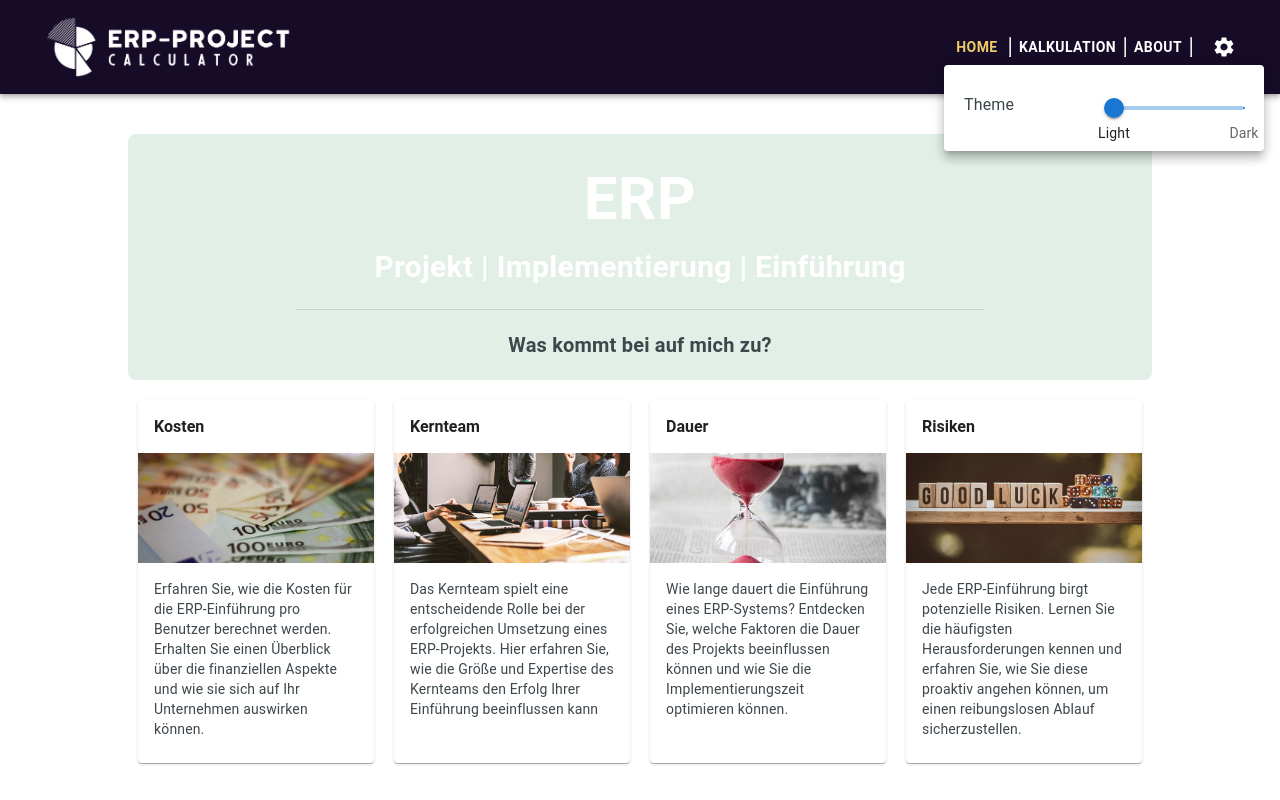
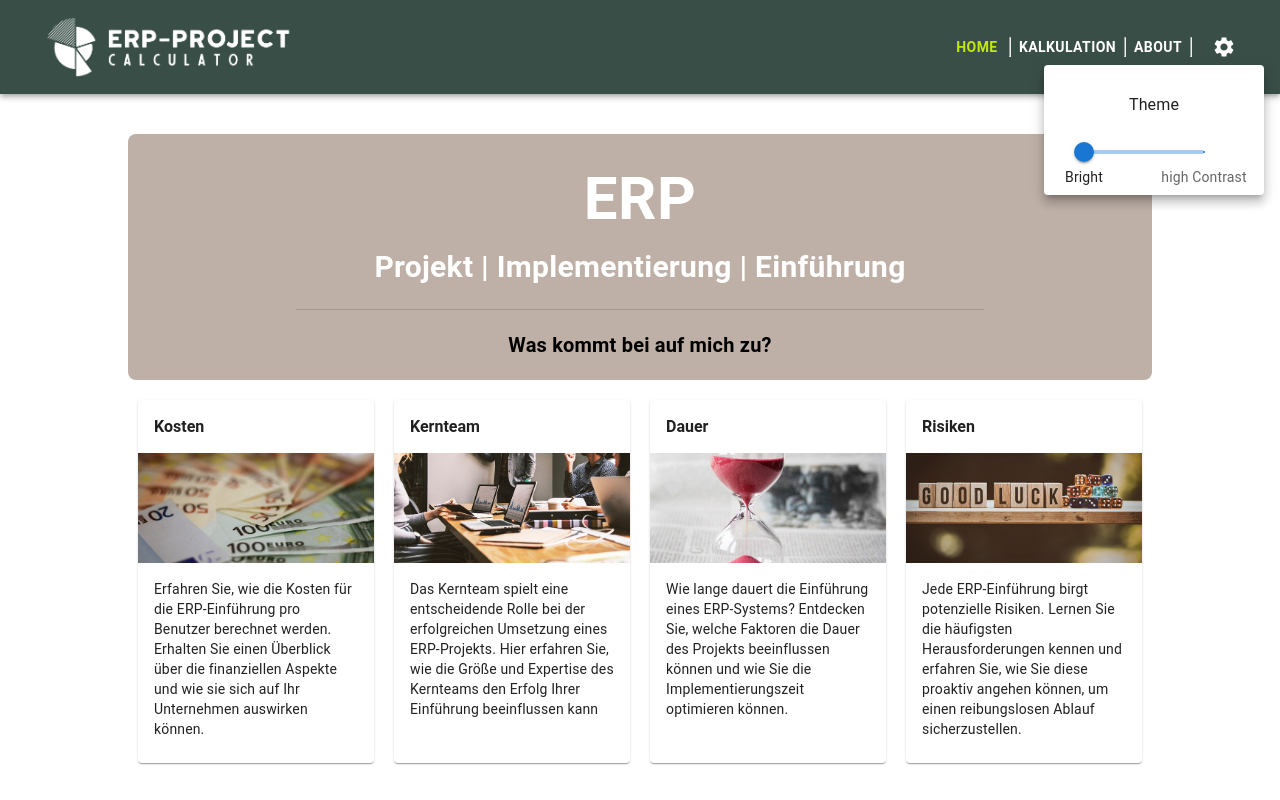
Before and after one commit to Baumarkttapete/erp, a React (Create React App) app: page / in a window 1280 px wide. Both pictures are taken after a click on the button 1224 px from the left and 46 px from the top of the page. Shown: the top 800 px of the page. Built offline with nearby package versions, Linux system fonts and the light colour scheme.

Commit message:
changes some styling

```diff
--- a/src/pages/Home.tsx
+++ b/src/pages/Home.tsx
@@ -98,6 +98,7 @@ const Home: React.FC<{}> = ({}) => {
       >
         <Button
           sx={{
+            fontWeight: "bold",
             width: "30%",
             backgroundColor: theme.primary,
             color: theme.font2,
@@ -116,6 +117,7 @@ const Home: React.FC<{}> = ({}) => {
         <Button
           sx={{
             width: "30%",
+            fontWeight: "bold",
             backgroundColor: theme.primary,
             color: theme.font2,
             margin: "0 auto",
--- a/src/theme/Colors.ts
+++ b/src/theme/Colors.ts
@@ -1,7 +1,6 @@
 export interface ColorTheme {
   primary: string;
   secondary: string;
-  background: string;
   accent: string;
   warning: string;
   success: string;
@@ -9,46 +8,22 @@ export interface ColorTheme {
   font2: string;
 }
 
-export const lightTheme: ColorTheme = {
-  primary: "#160c28",
-  secondary: "#efcb68",
-  accent: "#e1efe6",
-  background: "white",
-  warning: "#9f2042",
-  success: "#468189",
-  font: "#3c474b",
+export const bright: ColorTheme = {
+  primary: "#3a4e48",
+  secondary: "#c2e812",
+  accent: "#beb0a7",
+  warning: "#D64045",
+  success: "#698F3F",
+  font: "#313638∂",
   font2: "white",
 };
 
-export const lightThemeB: ColorTheme = {
-  primary: "#104F55",
-  secondary: "#58A4B0",
-  accent: "#E8CCBF",
-  background: "white",
+export const highContrast: ColorTheme = {
+  primary: "#3a4e48",
+  secondary: "#c2e812",
+  accent: "#beb0a7",
   warning: "#D64045",
   success: "#698F3F",
-  font: "#3c474b",
-  font2: "#af9164",
+  font: "#313638∂",
+  font2: "white",
 };
-
-export const darkTheme2: ColorTheme = {
-  primary: "#2980b9",
-  secondary: "#27ae60",
-  background: "white",
-  accent: "#c0392b",
-  warning: "#D64045",
-  success: "#698F3F",
-  font: "#3c474b",
-  font2: "#af9164",
-};
-
-export const darkTheme: ColorTheme = {
-  primary: "#048a81",
-  secondary: "#c44900",
-  background: "#363535",
-  accent: "#efd6ac",
-  warning: "#D64045",
-  success: "#698F3F",
-  font: "white",
-  font2: "#af9164",
-};
--- a/src/theme/ThemeProvider.tsx
+++ b/src/theme/ThemeProvider.tsx
@@ -1,6 +1,6 @@
 // ThemeProvider.tsx
 import React, { createContext, useContext, useState } from "react";
-import { ColorTheme, lightTheme } from "./Colors";
+import { ColorTheme, bright } from "./Colors";
 
 interface ThemeContextProps {
   theme: ColorTheme;
@@ -12,7 +12,7 @@ const ThemeContext = createContext<ThemeContextProps | undefined>(undefined);
 const ThemeProvider: React.FC<{ children: React.ReactNode }> = ({
   children,
 }) => {
-  const [theme, setTheme] = useState<ColorTheme>(lightTheme);
+  const [theme, setTheme] = useState<ColorTheme>(bright);
 
   return (
     <ThemeContext.Provider value={{ theme, setTheme }}>
--- a/src/ui/CalculationSteps/CalcStepper.tsx
+++ b/src/ui/CalculationSteps/CalcStepper.tsx
@@ -149,7 +149,6 @@ const CalcStepper: React.FC = () => {
           display: "flex",
           flexDirection: "column",
           justifyContent: "space-between",
-          backgroundColor: theme.background,
         }}
       >
         <ScrollBtn scrollUp />
--- a/src/ui/CalculationSteps/StepFour.tsx
+++ b/src/ui/CalculationSteps/StepFour.tsx
@@ -56,7 +56,12 @@ const StepFour: React.FC<{
   return (
     <Box sx={{ margin: "40px auto" }}>
       <UserInfoCard userData={userData} showProjectData={true} />
-      <Box sx={{ display: "flex", flexDirection: "column" }}>
+      <Box
+        sx={{
+          display: "flex",
+          flexDirection: "column",
+        }}
+      >
         <Title text={"PDF Export"} color={theme.font} />
         <Typography sx={{ color: theme.font }}>
           Bitte wähle die Inhalte aus, die in der PDF enthalten sein sollen und
--- a/src/ui/CalculationSteps/StepFour/CustomCheckbox.tsx
+++ b/src/ui/CalculationSteps/StepFour/CustomCheckbox.tsx
@@ -19,8 +19,18 @@ const CostumCheckbox: React.FC<CostCheckboxProps> = ({
   const { theme } = useTheme();
 
   return (
-    <Card sx={{ display: "flex", alignItems: "center", margin: "10px" }}>
-      <Checkbox onChange={onChange} checked={isChecked} />
+    <Card
+      sx={{
+        display: "flex",
+        alignItems: "center",
+        margin: "10px",
+      }}
+    >
+      <Checkbox
+        onChange={onChange}
+        checked={isChecked}
+        style={{ color: theme.secondary }}
+      />
       {icon}
       <Typography sx={{ color: theme.font, margin: "15px 20px" }}>
         {text}
--- a/src/ui/CalculationSteps/StepFour/PdfExportBtn.tsx
+++ b/src/ui/CalculationSteps/StepFour/PdfExportBtn.tsx
@@ -131,11 +131,24 @@ const PdfExportBtn: React.FC<{
 
   return (
     <>
-      <Button>export PDF</Button>
-      <PDFViewer width={400} height={800}>
+      <PDFViewer width={"90%"} height={600} style={{ margin: "20px auto" }}>
         <MyDocument />
       </PDFViewer>
-      <PDFDownloadLink document={<MyDocument />} fileName="exported.pdf">
+      <PDFDownloadLink
+        style={{
+          backgroundColor: theme.primary,
+          borderRadius: "4px",
+          width: "500px",
+          color: theme.font2,
+          fontWeight: "bold",
+          textDecoration: "none",
+          textAlign: "center",
+          padding: "11px",
+          margin: "0px auto",
+        }}
+        document={<MyDocument />}
+        fileName="exported.pdf"
+      >
         {({ blob, url, loading, error }) =>
           loading ? "Lade das PDF herunter..." : "PDF herunterladen"
         }
--- a/src/ui/CalculationSteps/StepFour/PdfInfoCard.tsx
+++ b/src/ui/CalculationSteps/StepFour/PdfInfoCard.tsx
@@ -10,6 +10,7 @@ const PdfInfoCard: React.FC<{
 }> = ({ title, data, infoText }) => {
   const textStyle = {
     fontSize: fontSize.text,
+    padding: "3px",
   };
 
   return (
@@ -41,11 +42,16 @@ const PdfInfoCard: React.FC<{
         </Text>
         <div style={{ margin: "15px" }}>
           {data.map((entry, index) => (
-            <PdfTextSpan
-              title={entry.name}
-              amount={entry.amount}
-              unit={entry.unit}
-            />
+            <React.Fragment key={index}>
+              {index === data.length - 1 && (
+                <div style={{ borderTop: "1px solid grey" }} />
+              )}
+              <PdfTextSpan
+                title={entry.name}
+                amount={entry.amount}
+                unit={entry.unit}
+              />
+            </React.Fragment>
           ))}
         </div>
       </div>
--- a/src/ui/CalculationSteps/StepFour/PdfTextSpan.tsx
+++ b/src/ui/CalculationSteps/StepFour/PdfTextSpan.tsx
@@ -9,23 +9,29 @@ const PdfTextSpan: React.FC<{
 }> = ({ title, amount, unit }) => {
   const textStyle = {
     fontSize: fontSize.text,
+    padding: "3px",
   };
 
   return (
-    <div style={{ display: "flex", flexDirection: "row", width: "230px" }}>
+    <div
+      style={{
+        display: "flex",
+        flexDirection: "row",
+        width: "210px",
+        justifyContent: "space-between",
+      }}
+    >
+      <Text style={textStyle}>{title}</Text>
+
       <div
         style={{
           display: "flex",
           flexDirection: "row",
-          justifyContent: "space-between",
-          width: "180px",
         }}
       >
-        <Text style={textStyle}>{title}</Text>
         <Text style={textStyle}>{amount}</Text>
+        <Text style={textStyle}>{unit}</Text>
       </div>
-
-      <Text style={textStyle}>{unit}</Text>
     </div>
   );
 };
--- a/src/ui/CalculationSteps/StepOne.tsx
+++ b/src/ui/CalculationSteps/StepOne.tsx
@@ -153,7 +153,7 @@ const StepOne: React.FC<{
               margin: "30px",
             }}
           >
-            <InfoIcon sx={{ color: theme.secondary }} />
+            <InfoIcon sx={{ color: theme.secondary }} fontSize="large" />
             <CustomText text={intl.formatMessage({ id: "stepOne_infotext" })} />
           </Box>
         </Box>
--- a/src/ui/MenuBtn.tsx
+++ b/src/ui/MenuBtn.tsx
@@ -1,8 +1,8 @@
 import React from "react";
 import { Box, Button, Menu, Slider, Typography } from "@mui/material";
 import SettingsIcon from "@mui/icons-material/Settings";
-import { darkTheme, lightTheme } from "../theme/Colors";
 import { useTheme } from "../theme/ThemeProvider";
+import { bright, highContrast } from "../theme/Colors";
 
 const MenuBtn: React.FC = ({}) => {
   const { theme, setTheme } = useTheme();
@@ -20,9 +20,9 @@ const MenuBtn: React.FC = ({}) => {
     const value = Array.isArray(newValue) ? newValue[0] : newValue;
 
     if (value === 0) {
-      setTheme(lightTheme);
+      setTheme(bright);
     } else {
-      setTheme(darkTheme);
+      setTheme(highContrast);
     }
   };
 
@@ -45,18 +45,25 @@ const MenuBtn: React.FC = ({}) => {
         open={open}
         onClose={handleClose}
       >
-        <Box sx={{ width: "300px", display: "flex", margin: "10px" }}>
-          <Typography sx={{ margin: "10px", flex: 1, color: theme.font }}>
+        <Box
+          sx={{
+            width: "200px",
+            display: "flex",
+            margin: "10px",
+            flexDirection: "column",
+          }}
+        >
+          <Typography sx={{ margin: "10px auto", flex: 1, color: theme.font }}>
             Theme
           </Typography>
           <Slider
-            sx={{ margin: "10px", flex: 1 }}
-            value={theme === lightTheme ? 0 : 1}
+            sx={{ margin: "10px 30px", width: "120px" }}
+            value={theme === bright ? 0 : 1}
             onChange={(e, newValue) => handleThemeChange(e, newValue)}
             step={1}
             marks={[
-              { value: 0, label: "Light" },
-              { value: 1, label: "Dark" },
+              { value: 0, label: "Bright" },
+              { value: 1, label: "high Contrast" },
             ]}
             min={0}
             max={1}
```
